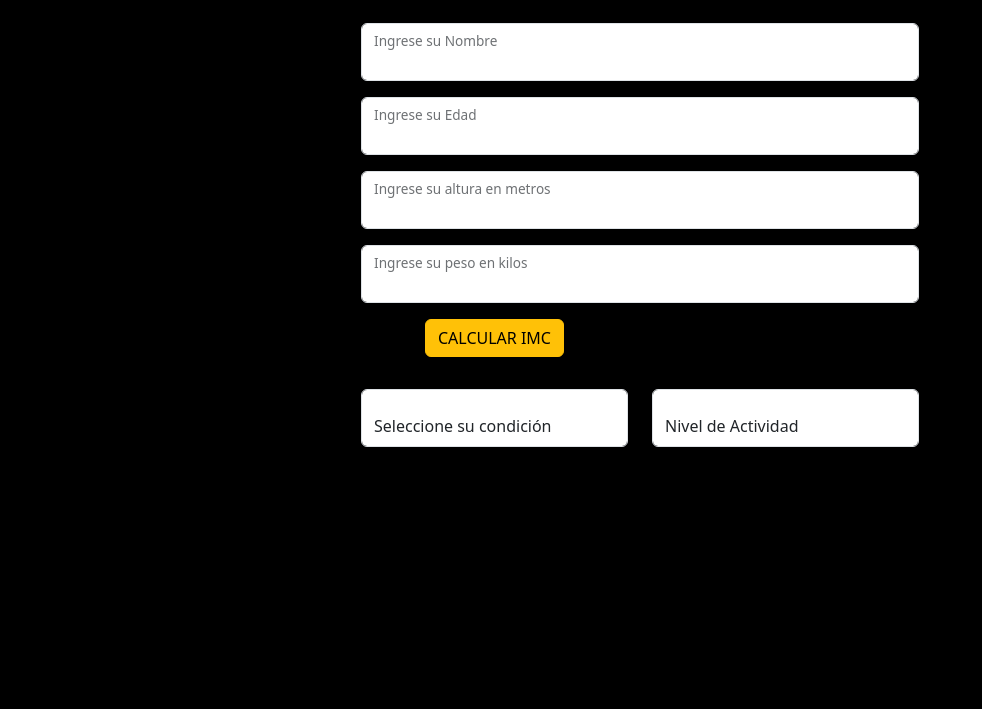
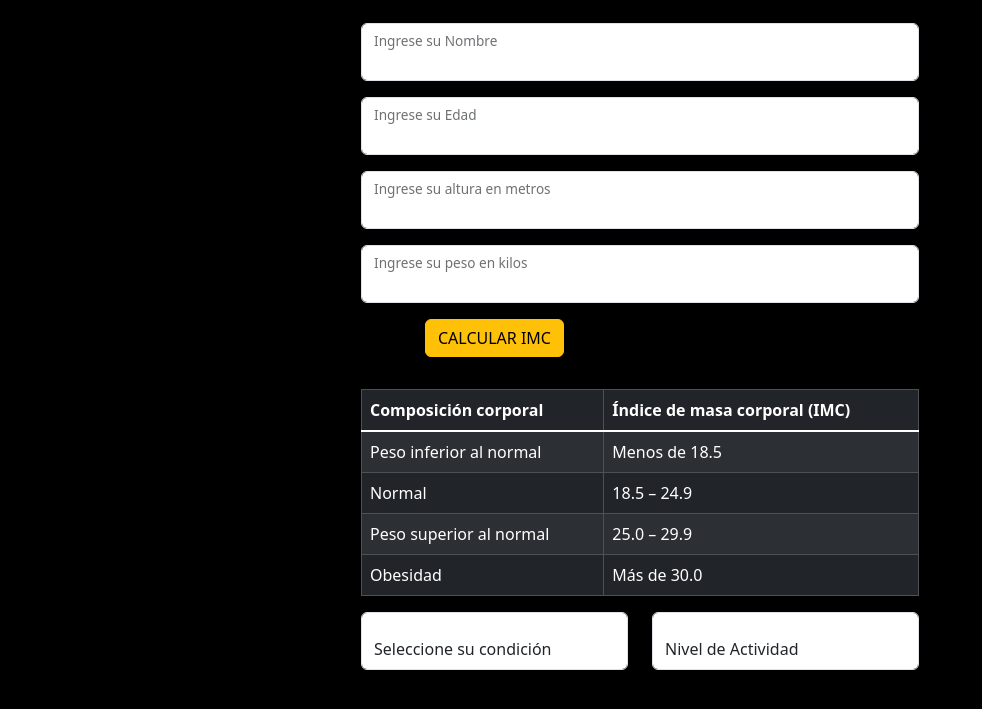
Before and after one commit to CrisMartinez05/47110_martinez_cristian, a plain HTML site: page index.html in a window 1280 px wide. Shown: the part 73-782 px from the top of the page, without its empty margins (0-982 px from the left). Drawn offline with nearby package versions, Linux system fonts and the light colour scheme.

Commit message:
Agrego tabla de composición corporal

```diff
--- a/index.html
+++ b/index.html
@@ -14,22 +14,27 @@
     <h1>VIVIR FITNESS - 3° ENTREGA - Cristian Martinez</h1>
 
     <section class="container">
+        <!-- NOMBRE -->
         <div class="form-floating col-lg-6 col-sm-12 mb-3">
             <input type="text" class="form-control" id="nombre" autocomplete="off">
             <label for="floatingInput">Ingrese su Nombre</label>
         </div>
+        <!-- EDAD -->
         <div class="form-floating col-lg-6 col-sm-12 mb-3">
             <input type="number" class="form-control" id="edad" autocomplete="off">
             <label for="floatingInput">Ingrese su Edad</label>
         </div>
+        <!-- ALTURA -->
         <div class="form-floating col-lg-6 col-sm-12 mb-3">
             <input type="number" class="form-control" id="altura" autocomplete="off">
             <label for="floatingInput">Ingrese su altura en metros</label>
         </div>
+        <!-- PESO -->
         <div class="form-floating col-lg-6 col-sm-12 mb-3">
             <input type="number" class="form-control" id="peso" autocomplete="off">
             <label for="floatingInput">Ingrese su peso en kilos</label>
         </div>
+        <!-- CALCULO IMC -->
         <div class="form-floating col-lg-6 col-sm-12 mb-3">
             <div class="row">
                 <div class="form-floating col-lg-6 col-sm-6 mb-3">
@@ -42,6 +47,36 @@
 
             </div>
         </div>
+        <!-- TABLA DE COMPOSICION CORPORAL -->
+        <div class="form-floating col-lg-6 col-sm-12 mb-3">
+            <table class="table table-dark table-bordered table-striped">
+                <thead>
+                    <tr>
+                        <th scope="col">Composición corporal</th>
+                        <th scope="col">Índice de masa corporal (IMC)</th>
+                    </tr>
+                </thead>
+                <tbody class="table-group-divider">
+                    <tr>
+                        <td>Peso inferior al normal</td>
+                        <td>Menos de 18.5</td>
+                    </tr>
+                    <tr>
+                        <td>Normal</td>
+                        <td>18.5 – 24.9</td>
+                    </tr>
+                    <tr>
+                        <td>Peso superior al normal</td>
+                        <td>25.0 – 29.9</td>
+                    </tr>
+                    <tr>
+                        <td>Obesidad</td>
+                        <td>Más de 30.0</td>
+                    </tr>
+                </tbody>
+            </table>
+        </div>
+        <!-- CALCULO DE IMB Y REQ. CALORICO DIARIO -->
         <div class="form-floating col-lg-6 col-sm-12 mb-3">
             <div class="row">
                 <div class="form-floating col-lg-6 col-sm-6 mb-3">
@@ -53,8 +88,7 @@
 
                 </div>
                 <div class="form-floating col-lg-6 col-sm-6 mb-3">
-                    <select name="" id="selectNivelActividad"
-                    class="form-control">
+                    <select name="" id="selectNivelActividad" class="form-control">
 
                         <option value="">Nivel de Actividad</option>
                         <option value="1">Generalmente Inactivo (Sentado)</option>
```
